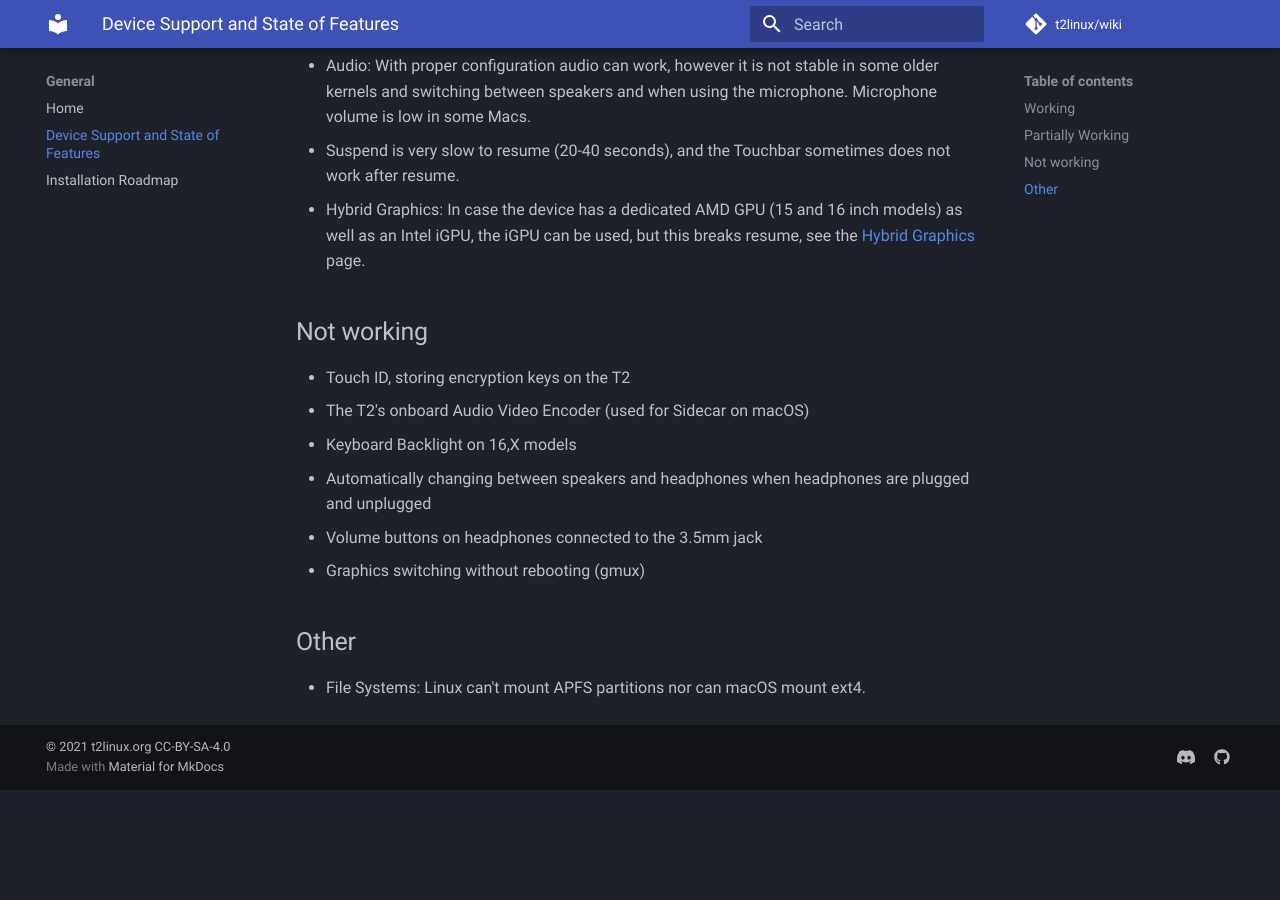
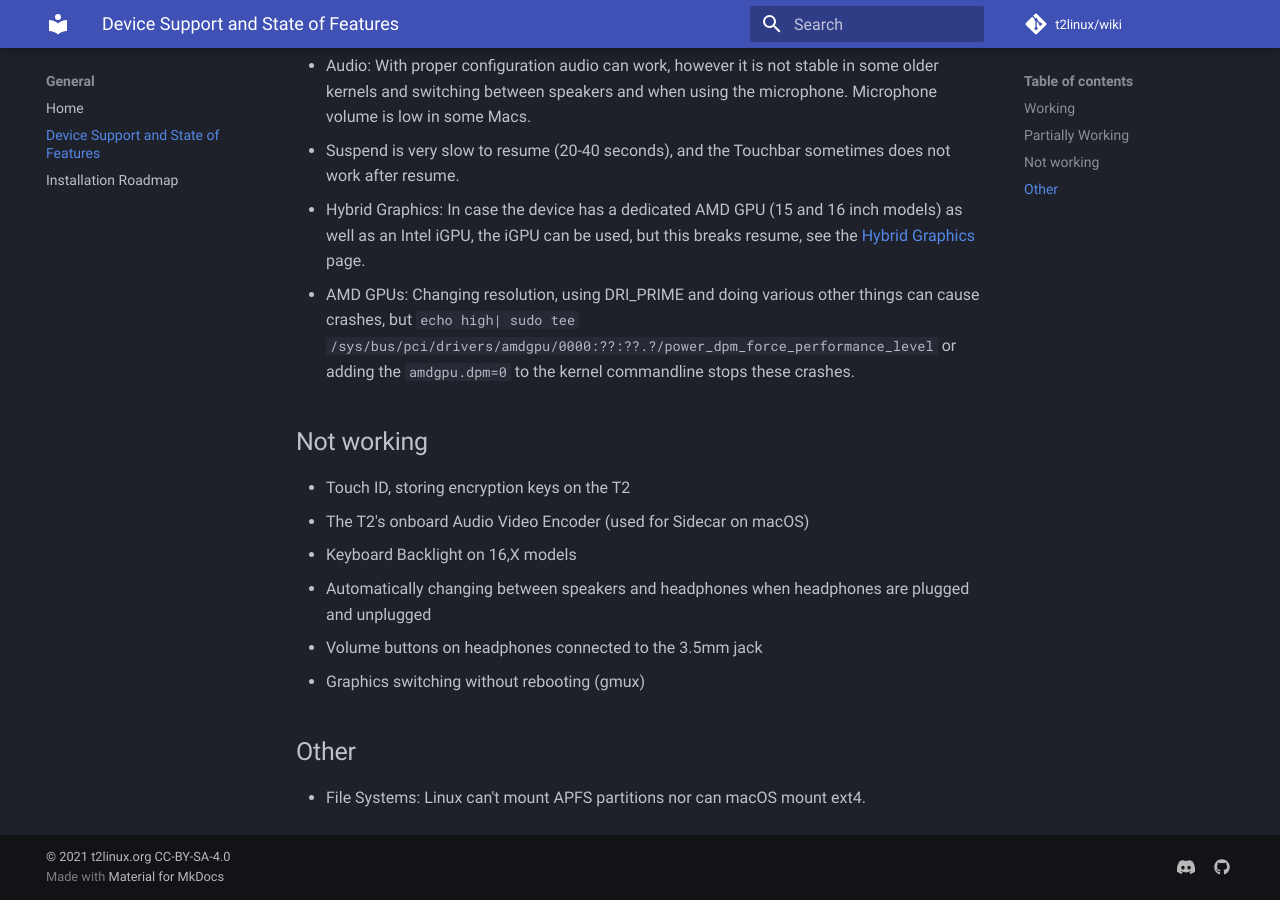
Before and after one commit to t2linux/wiki, an MkDocs documentation site: the page built from docs/state.md, in a window 1280 px wide and 900 px high, scrolled down 918 px. Built offline with MkDocs 1.6.1 and Material for MkDocs 9.7.7, drawn with Linux system fonts in a browser that asks for light colours; comment, search, counter and statistics services are not loaded; before the commit the page ends 1708 px from its top, so only the background shows below that.

Commit message:
state: mention the dpm issues and mitigations

```diff
--- a/docs/state.md
+++ b/docs/state.md
@@ -19,6 +19,7 @@ While Linux is usable on all T2 models, some features are limited due to the lac
 - Audio: With proper configuration audio can work, however it is not stable in some older kernels and switching between speakers and when using the microphone. Microphone volume is low in some Macs.
 - Suspend is very slow to resume (20-40 seconds), and the Touchbar sometimes does not work after resume.
 - Hybrid Graphics: In case the device has a dedicated AMD GPU (15 and 16 inch models) as well as an Intel iGPU, the iGPU can be used, but this breaks resume, see the [Hybrid Graphics](https://wiki.t2linux.org/guides/hybrid-graphics/) page.
+- AMD GPUs: Changing resolution, using DRI_PRIME and doing various other things can cause crashes, but `echo high| sudo tee /sys/bus/pci/drivers/amdgpu/0000:??:??.?/power_dpm_force_performance_level` or adding the `amdgpu.dpm=0` to the kernel commandline stops these crashes.
 
 ## Not working
 
```
